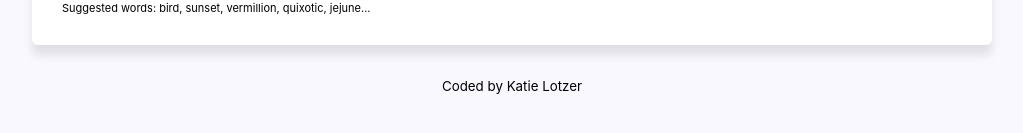
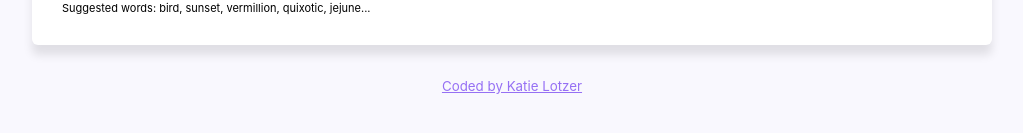
Before and after one commit to VampirePrin4jc/dictionary-search, a React (Create React App) app: page / in a window 1280 px wide. Shown: the part 259-392 px from the top of the page, without its empty margins (128-1151 px from the left). Built offline with nearby package versions, Linux system fonts and the light colour scheme; no server answers; the HTML template or start-up script is replaced by a standard one.

Commit message:
added link to Github

```diff
--- a/src/App.js
+++ b/src/App.js
@@ -12,7 +12,12 @@ function App() {
           <Dictionary defaultKeyword="sunrise" />
         </main>
         <footer className="App-footer">
-          <small>Coded by Katie Lotzer</small>
+          <a
+            href="https://github.com/VampirePrin4jc/dictionary-search"
+            rel="noreferrer"
+          >
+            <small>Coded by Katie Lotzer</small>
+          </a>
         </footer>
       </div>
     </div>
```
